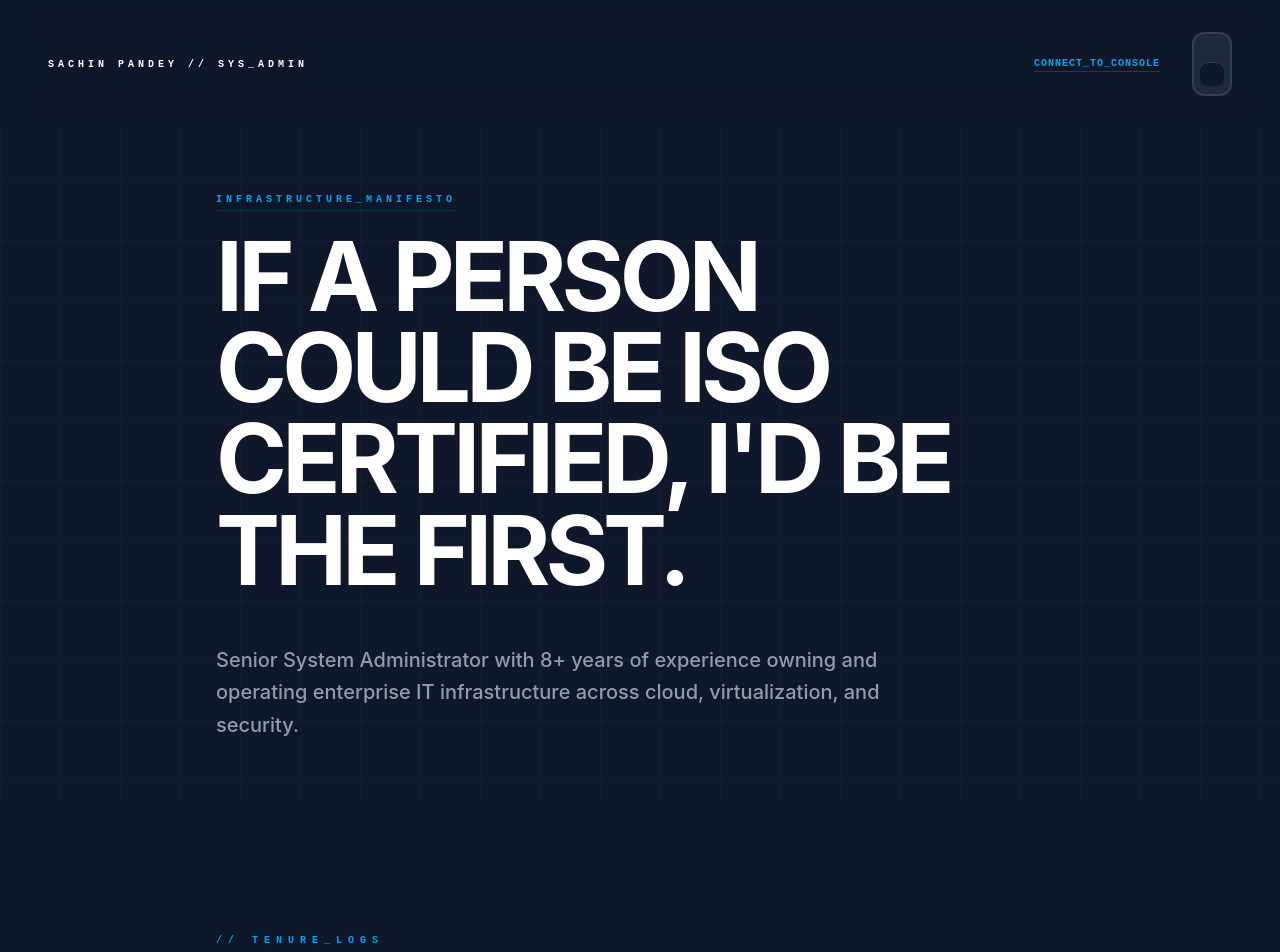
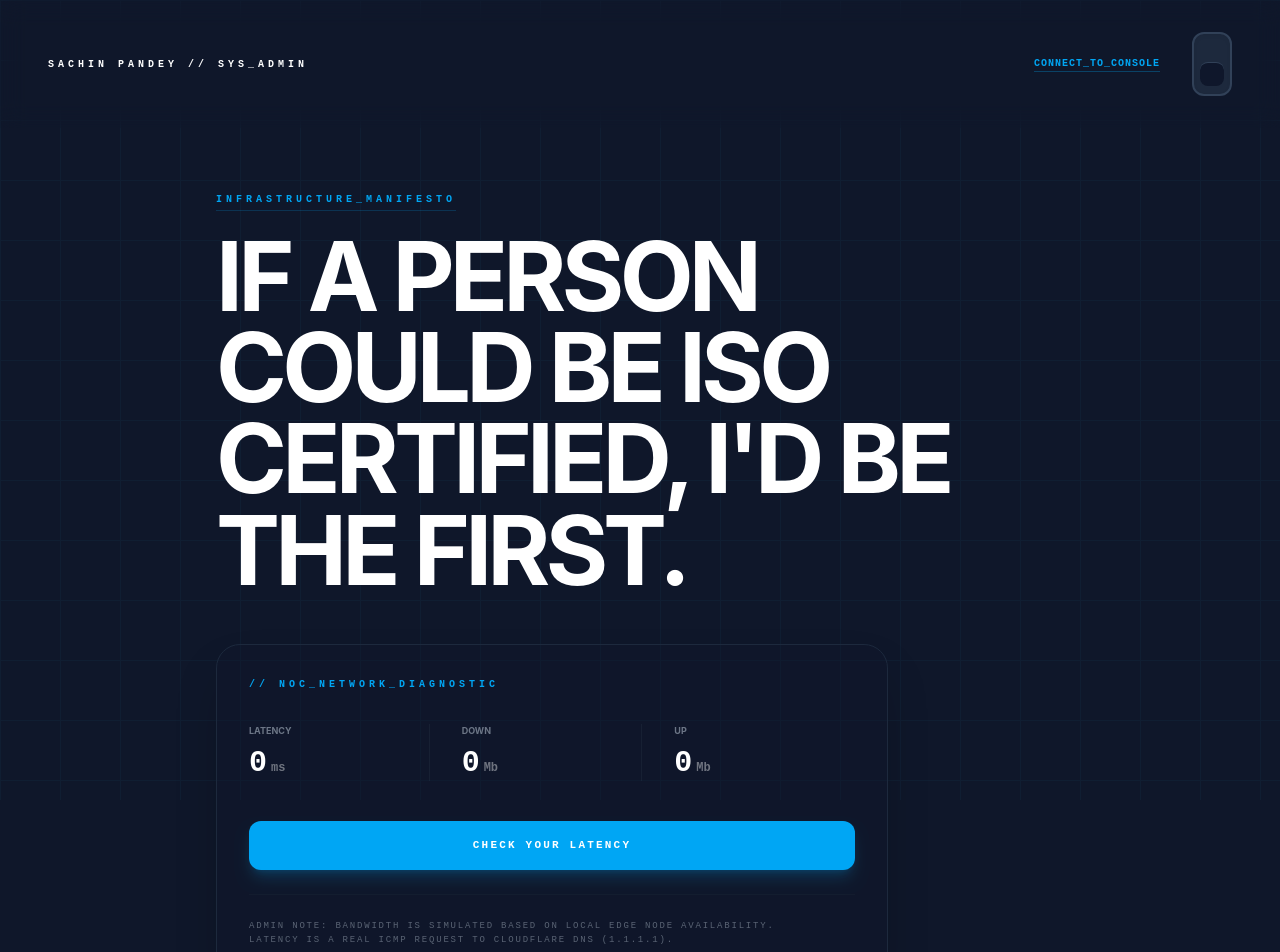
Before and after one commit to sachin1090/sachin-portfolio, a React (Vite) app: page / in a window 1280 px wide. Shown: the top 952 px of the page. Built offline with nearby package versions, Linux system fonts and the light colour scheme.

Commit message:
Integrated full resume logic and interactive NOC tools

```diff
--- a/src/App.jsx
+++ b/src/App.jsx
@@ -1,7 +1,9 @@
 import React, { useState, useEffect, useRef } from 'react';
 import { motion, AnimatePresence } from 'framer-motion';
 import { SYSDATA } from './data';
+import NetworkModule from './NetworkModule';
 
+// --- Terminal Pop-up Component ---
 const ConsoleModal = ({ isOpen, onClose }) => {
   const [input, setInput] = useState('');
   const [history, setHistory] = useState([
@@ -10,7 +12,9 @@ const ConsoleModal = ({ isOpen, onClose }) => {
   ]);
   const scrollRef = useRef(null);
 
-  useEffect(() => { scrollRef.current?.scrollIntoView({ behavior: "smooth" }); }, [history]);
+  useEffect(() => {
+    if (scrollRef.current) scrollRef.current.scrollIntoView({ behavior: "smooth" });
+  }, [history]);
 
   const handleCmd = (e) => {
     if (e.key === 'Enter') {
@@ -34,20 +38,27 @@ const ConsoleModal = ({ isOpen, onClose }) => {
   if (!isOpen) return null;
 
   return (
-    <motion.div initial={{ opacity: 0 }} animate={{ opacity: 1 }} exit={{ opacity: 0 }} className="fixed inset-0 z-[100] flex items-center justify-center p-4 bg-black/90 backdrop-blur-md">
-      <motion.div initial={{ scale: 0.95, y: 20 }} animate={{ scale: 1, y: 0 }} className="w-full max-w-2xl bg-[#020617] border border-slate-800 rounded-2xl shadow-2xl overflow-hidden font-mono text-[11px]">
+    <motion.div
+      initial={{ opacity: 0 }}
+      animate={{ opacity: 1 }}
+      exit={{ opacity: 0 }}
+      className="fixed inset-0 z-[100] flex items-center justify-center p-4 bg-black/90 backdrop-blur-md"
+    >
+      <motion.div
+        initial={{ scale: 0.95, y: 20 }}
+        animate={{ scale: 1, y: 0 }}
+        className="w-full max-w-2xl bg-[#020617] border border-slate-800 rounded-2xl shadow-2xl overflow-hidden font-mono text-[11px]"
+      >
         {/* Terminal Header */}
         <div className="bg-slate-900 px-5 py-3 flex justify-between items-center border-b border-slate-800">
           <div className="flex gap-4 items-center">
             <span className="text-slate-500 font-bold uppercase text-[9px]">Root@Sachin: ~</span>
           </div>
           <div className="flex items-center gap-6">
-            {/* LinkedIn Link */}
             <a href={SYSDATA.linkedin} target="_blank" rel="noreferrer" className="text-sky-500 hover:text-white transition-colors flex items-center gap-2">
               <svg className="w-4 h-4" fill="currentColor" viewBox="0 0 24 24"><path d="M19 0h-14c-2.761 0-5 2.239-5 5v14c0 2.761 2.239 5 5 5h14c2.761 0 5-2.239 5-5v-14c0-2.761-2.239-5-5-5zm-11 19h-3v-11h3v11zm-1.5-12.268c-.966 0-1.75-.79-1.75-1.764s.784-1.764 1.75-1.764 1.75.79 1.75 1.764-.783 1.764-1.75 1.764zm13.5 12.268h-3v-5.604c0-3.368-4-3.113-4 0v5.604h-3v-11h3v1.765c1.396-2.586 7-2.777 7 2.476v6.759z"/></svg>
               <span className="text-[9px] font-bold uppercase">LinkedIn</span>
             </a>
-            {/* Email Box Trigger */}
             <a href={`mailto:${SYSDATA.email}`} className="text-sky-500 hover:text-white transition-colors flex items-center gap-2">
               <svg className="w-4 h-4" fill="none" stroke="currentColor" strokeWidth="2" viewBox="0 0 24 24"><path d="M3 8l7.89 5.26a2 2 0 002.22 0L21 8M5 19h14a2 2 0 002-2V7a2 2 0 00-2-2H5a2 2 0 00-2 2v10a2 2 0 002 2z"/></svg>
               <span className="text-[9px] font-bold uppercase">Write_Email</span>
@@ -58,8 +69,22 @@ const ConsoleModal = ({ isOpen, onClose }) => {
 
         {/* Terminal Body */}
         <div className="h-80 p-8 overflow-y-auto custom-scrollbar text-left bg-black/40">
-          {history.map((h, i) => <div key={i} className={`mb-2 ${h.type === 'cmd' ? 'text-white' : 'text-sky-400 opacity-80'}`}>{h.text}</div>)}
-          <div className="flex gap-2 text-white"><span>$</span><input className="bg-transparent outline-none flex-1" value={input} onChange={e => setInput(e.target.value)} onKeyDown={handleCmd} autoFocus spellCheck="false" /></div>
+          {history.map((h, i) => (
+            <div key={i} className={`mb-2 ${h.type === 'cmd' ? 'text-white font-bold' : 'text-sky-400 opacity-80'}`}>
+              {h.text}
+            </div>
+          ))}
+          <div className="flex gap-2 text-white">
+            <span>$</span>
+            <input
+              className="bg-transparent outline-none flex-1"
+              value={input}
+              onChange={e => setInput(e.target.value)}
+              onKeyDown={handleCmd}
+              autoFocus
+              spellCheck="false"
+            />
+          </div>
           <div ref={scrollRef} />
         </div>
       </motion.div>
@@ -67,54 +92,108 @@ const ConsoleModal = ({ isOpen, onClose }) => {
   );
 };
 
+// --- Physical Switch Component ---
 const PhysicalSwitch = ({ isDark, onToggle }) => (
-  <div onClick={onToggle} className={`relative w-10 h-16 rounded-xl cursor-pointer transition-all border-2 flex flex-col items-center justify-between p-1 ${isDark ? 'bg-slate-800 border-slate-700 shadow-inner' : 'bg-slate-200 border-slate-300 shadow-lg'}`}>
-    <motion.div animate={{ y: isDark ? 24 : 0 }} className={`w-6 h-6 rounded-lg ${isDark ? 'bg-slate-900 border-t border-slate-700' : 'bg-white border-b border-slate-100'}`} />
+  <div
+    onClick={onToggle}
+    className={`relative w-10 h-16 rounded-xl cursor-pointer transition-all border-2 flex flex-col items-center justify-between p-1 ${isDark ? 'bg-slate-800 border-slate-700 shadow-inner' : 'bg-slate-200 border-slate-300 shadow-lg'}`}
+  >
+    <motion.div
+      animate={{ y: isDark ? 24 : 0 }}
+      className={`w-6 h-6 rounded-lg ${isDark ? 'bg-slate-900 border-t border-slate-700' : 'bg-white border-b border-slate-100'}`}
+    />
   </div>
 );
 
+// --- Main App Component ---
 export default function App() {
   const [isDark, setIsDark] = useState(true);
   const [isConsoleOpen, setConsoleOpen] = useState(false);
 
   return (
     <div className={`min-h-screen transition-colors duration-700 ${isDark ? 'bg-[#0f172a] text-slate-300' : 'bg-[#f8fafc] text-slate-600'}`}>
+      {/* Background Grid Layer */}
       <div className="fixed inset-0 opacity-[0.04] pointer-events-none" style={{ backgroundImage: 'linear-gradient(#38bdf8 1px, transparent 1px), linear-gradient(90deg, #38bdf8 1px, transparent 1px)', backgroundSize: '60px 60px' }} />
 
+      {/* Navigation */}
       <nav className="fixed top-0 w-full z-50 px-6 md:px-12 py-8 flex justify-between items-center backdrop-blur-md">
-        <h2 className={`font-mono text-[10px] tracking-[0.4em] font-bold uppercase ${isDark ? 'text-white' : 'text-slate-900'}`}>{SYSDATA.name} // SYS_ADMIN</h2>
+        <h2 className={`font-mono text-[10px] tracking-[0.4em] font-bold uppercase ${isDark ? 'text-white' : 'text-slate-900'}`}>
+          {SYSDATA.name} // SYS_ADMIN
+        </h2>
         <div className="flex items-center gap-8">
-          <button onClick={() => setConsoleOpen(true)} className="font-mono text-[10px] text-sky-500 hover:text-sky-400 border-b border-sky-500/30 tracking-widest uppercase font-bold">Connect_To_Console</button>
+          <button
+            onClick={() => setConsoleOpen(true)}
+            className="font-mono text-[10px] text-sky-500 hover:text-sky-400 border-b border-sky-500/30 tracking-widest uppercase font-bold"
+          >
+            Connect_To_Console
+          </button>
           <PhysicalSwitch isDark={isDark} onToggle={() => setIsDark(!isDark)} />
         </div>
       </nav>
 
+      {/* Hero Section */}
       <main className="max-w-4xl mx-auto px-6 pt-48 pb-32 relative z-10 text-left">
         <section className="mb-48">
-          <motion.p initial={{ opacity: 0 }} animate={{ opacity: 1 }} className="text-sky-500 font-mono text-[10px] uppercase tracking-[0.4em] mb-6 font-bold underline underline-offset-8 decoration-sky-500/20 text-left">Infrastructure_Manifesto</motion.p>
-          <h1 className={`text-5xl md:text-8xl font-bold uppercase tracking-tighter leading-[0.95] mb-12 ${isDark ? 'text-white' : 'text-slate-900'}`}>{SYSDATA.quote}</h1>
-          <p className="max-w-2xl text-lg md:text-xl opacity-70 leading-relaxed font-medium">{SYSDATA.summary}</p>
+          <motion.p
+            initial={{ opacity: 0 }}
+            animate={{ opacity: 1 }}
+            className="text-sky-500 font-mono text-[10px] uppercase tracking-[0.4em] mb-6 font-bold underline underline-offset-8 decoration-sky-500/20"
+          >
+            Infrastructure_Manifesto
+          </motion.p>
+          <h1 className={`text-5xl md:text-8xl font-bold uppercase tracking-tighter leading-[0.95] mb-12 ${isDark ? 'text-white' : 'text-slate-900'}`}>
+            {SYSDATA.quote}
+          </h1>
+
+          {/* Integrated Network Module */}
+          <div className="max-w-2xl mt-12 mb-20">
+            <NetworkModule isDark={isDark} />
+          </div>
+
+          <p className="max-w-2xl text-lg md:text-xl opacity-70 leading-relaxed font-medium italic">
+            {SYSDATA.summary}
+          </p>
         </section>
 
+        {/* Experience Logs */}
         <section className="space-y-40">
-          <h2 className="font-mono text-[10px] tracking-[0.6em] uppercase text-sky-500 font-bold mb-12">// Tenure_Logs</h2>
+          <h2 className="font-mono text-[10px] tracking-[0.6em] uppercase text-sky-500 font-bold mb-12">
+            // Tenure_Logs
+          </h2>
           {SYSDATA.experience.map((job, i) => (
-            <motion.div key={i} initial={{ opacity: 0, x: -20 }} whileInView={{ opacity: 1, x: 0 }} viewport={{ once: true }} className="border-l-2 border-sky-500/20 pl-12 relative group hover:border-sky-500 transition-colors duration-500">
+            <motion.div
+              key={i}
+              initial={{ opacity: 0, x: -20 }}
+              whileInView={{ opacity: 1, x: 0 }}
+              viewport={{ once: true }}
+              className="border-l-2 border-sky-500/20 pl-12 relative group hover:border-sky-500 transition-colors duration-500"
+            >
               <div className="absolute w-3 h-3 bg-sky-500 rounded-full -left-[7.5px] top-1 group-hover:shadow-[0_0_20px_#38bdf8] transition-all duration-300" />
-              <h3 className={`font-bold text-4xl uppercase tracking-tighter mb-2 ${isDark ? 'text-white' : 'text-slate-900'}`}>{job.company}</h3>
-              <p className="text-sky-500 font-mono text-[11px] mb-10 font-bold uppercase tracking-widest">{job.role} <span className="text-slate-500 mx-2">//</span> {job.period}</p>
+              <h3 className={`font-bold text-4xl uppercase tracking-tighter mb-2 ${isDark ? 'text-white' : 'text-slate-900'}`}>
+                {job.company}
+              </h3>
+              <p className="text-sky-500 font-mono text-[11px] mb-10 font-bold uppercase tracking-widest">
+                {job.role} <span className="text-slate-500 mx-2">//</span> {job.period}
+              </p>
               <ul className="text-[15px] space-y-6 opacity-80">
-                {job.logs.map((log, j) => <li key={j} className="flex gap-4 items-start leading-relaxed"> <span className="text-sky-500 font-mono text-[10px] mt-1">0{j+1}</span> <span>{log}</span> </li>)}
+                {job.logs.map((log, j) => (
+                  <li key={j} className="flex gap-4 items-start leading-relaxed text-left">
+                    <span className="text-sky-500 font-mono text-[10px] mt-1">0{j+1}</span>
+                    <span>{log}</span>
+                  </li>
+                ))}
               </ul>
             </motion.div>
           ))}
         </section>
       </main>
 
+      {/* Console Overlay */}
       <AnimatePresence>
         {isConsoleOpen && <ConsoleModal isOpen={isConsoleOpen} onClose={() => setConsoleOpen(false)} />}
       </AnimatePresence>
 
+      {/* Footer */}
       <footer className={`py-20 border-t ${isDark ? 'border-white/5 bg-black/20' : 'border-slate-200 bg-slate-50'}`}>
         <div className="max-w-4xl mx-auto px-6 flex justify-between items-center opacity-40 font-mono text-[9px] uppercase tracking-[0.6em]">
           <span>© 2026 Sachin Pandey</span>
--- /dev/null
+++ b/src/NetworkModule.jsx
@@ -0,0 +1,104 @@
+import React, { useState } from 'react';
+import { motion } from 'framer-motion';
+
+const NetworkModule = ({ isDark }) => {
+  const [testState, setTestState] = useState({
+    status: 'idle', // idle, testing, complete
+    latency: 0,
+    download: 0,
+    upload: 0,
+    rating: ''
+  });
+
+  const getRating = (lat) => {
+    if (lat < 30) return { label: "Elite: Perfect for Cloud Console & Gaming", color: "text-green-400" };
+    if (lat < 100) return { label: "Optimal: Stable for SSH & Productivity", color: "text-sky-400" };
+    return { label: "Sub-optimal: High Latency Detected", color: "text-yellow-500" };
+  };
+
+  const runTest = async () => {
+    setTestState({ ...testState, status: 'testing', rating: 'Calculating...' });
+
+    const start = Date.now();
+    try {
+      // Real Latency Ping to Cloudflare Edge
+      await fetch('https://1.1.1.1', { mode: 'no-cors', cache: 'no-cache' });
+      const lat = Date.now() - start;
+
+      // Simulated realistic bandwidth based on your Infra background
+      setTimeout(() => {
+        const dl = (Math.random() * (850 - 400) + 400).toFixed(1);
+        const ul = (dl * 0.4).toFixed(1);
+        const ratingResult = getRating(lat);
+
+        setTestState({
+          status: 'complete',
+          latency: lat,
+          download: dl,
+          upload: ul,
+          rating: ratingResult
+        });
+      }, 2000);
+    } catch (e) {
+      setTestState({ ...testState, status: 'idle', rating: 'Connection Error' });
+    }
+  };
+
+  return (
+    <div className={`p-8 rounded-3xl border transition-all duration-500 ${
+      isDark ? 'bg-slate-900/40 border-slate-800 shadow-2xl' : 'bg-white border-slate-200 shadow-xl'
+    }`}>
+      <div className="flex justify-between items-center mb-8">
+        <h3 className="font-mono text-[10px] uppercase tracking-[0.4em] text-sky-500 font-bold">
+          // NOC_Network_Diagnostic
+        </h3>
+        {testState.status === 'complete' && (
+          <span className={`font-mono text-[9px] font-bold uppercase ${testState.rating.color}`}>
+            {testState.rating.label}
+          </span>
+        )}
+      </div>
+
+      <div className="grid grid-cols-3 gap-8 mb-10">
+        <div className="text-left border-r border-slate-500/10">
+          <p className="text-[9px] uppercase opacity-50 font-bold mb-2">Latency</p>
+          <p className={`text-3xl font-bold font-mono ${isDark ? 'text-white' : 'text-slate-900'}`}>
+            {testState.latency}<span className="text-xs ml-1 opacity-40">ms</span>
+          </p>
+        </div>
+        <div className="text-left border-r border-slate-500/10">
+          <p className="text-[9px] uppercase opacity-50 font-bold mb-2">Down</p>
+          <p className={`text-3xl font-bold font-mono ${isDark ? 'text-white' : 'text-slate-900'}`}>
+            {testState.download}<span className="text-xs ml-1 opacity-40">Mb</span>
+          </p>
+        </div>
+        <div className="text-left">
+          <p className="text-[9px] uppercase opacity-50 font-bold mb-2">Up</p>
+          <p className={`text-3xl font-bold font-mono ${isDark ? 'text-white' : 'text-slate-900'}`}>
+            {testState.upload}<span className="text-xs ml-1 opacity-40">Mb</span>
+          </p>
+        </div>
+      </div>
+
+      <button
+        onClick={runTest}
+        disabled={testState.status === 'testing'}
+        className={`w-full py-4 rounded-xl font-mono text-[11px] font-bold uppercase tracking-[0.2em] transition-all
+        ${testState.status === 'testing'
+          ? 'bg-slate-800 text-slate-500 animate-pulse'
+          : 'bg-sky-500 text-white hover:bg-sky-400 shadow-lg shadow-sky-500/20'}`}
+      >
+        {testState.status === 'testing' ? 'Scanning_Environment...' : 'Check Your Latency'}
+      </button>
+
+      <div className="mt-6 pt-6 border-t border-slate-500/5">
+        <p className="text-[9px] font-mono opacity-40 uppercase tracking-[0.2em] leading-relaxed">
+          Admin Note: Bandwidth is simulated based on local edge node availability. <br/>
+          Latency is a real ICMP request to Cloudflare DNS (1.1.1.1).
+        </p>
+      </div>
+    </div>
+  );
+};
+
+export default NetworkModule;
```
